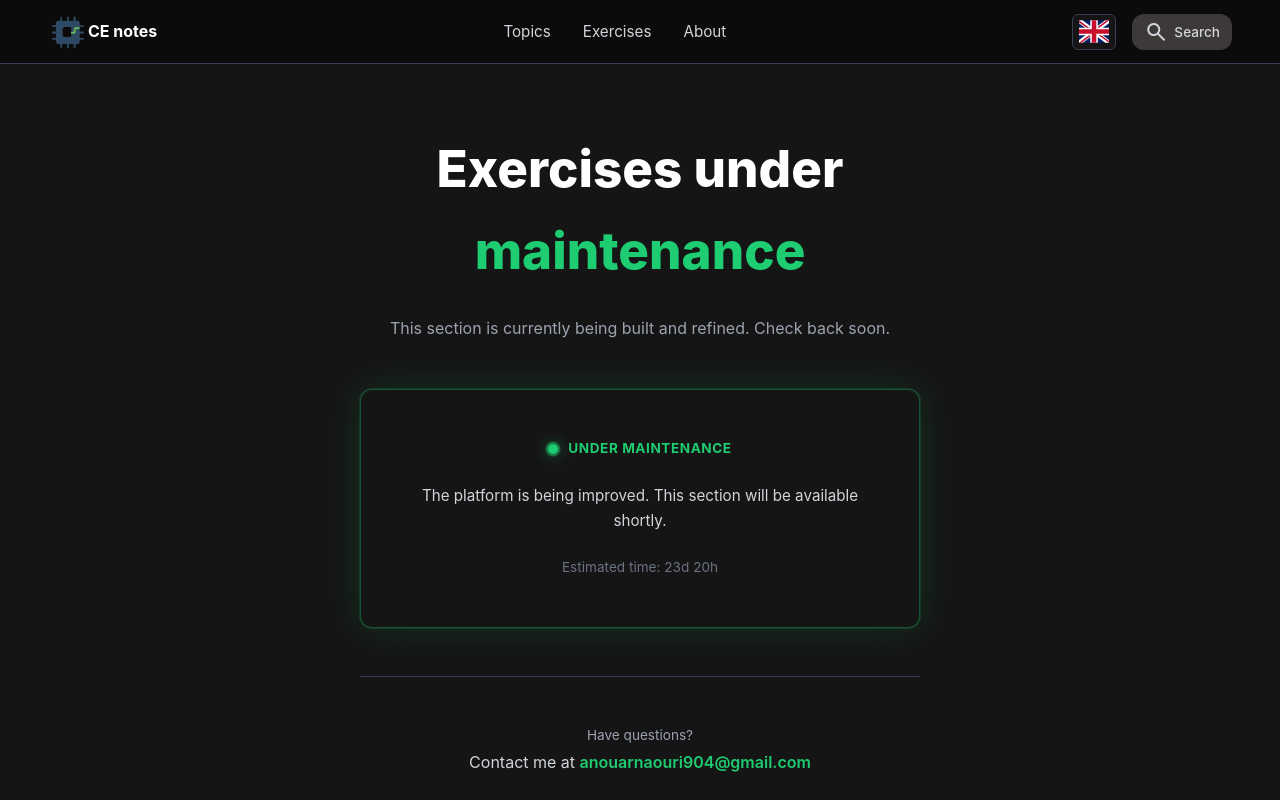
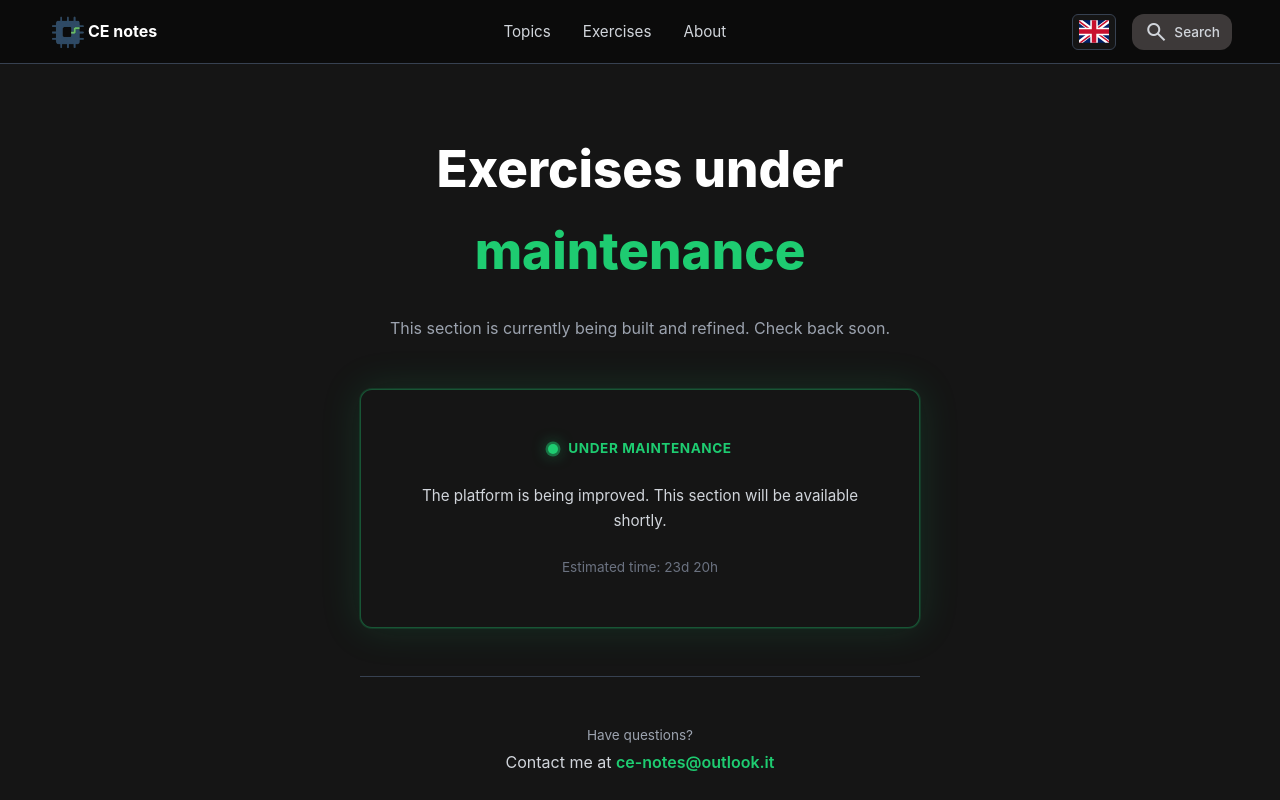
Before and after one commit to AnouarVision/ce-notes, a React (Vite) app: page /exercises in a window 1280 px wide. Shown: the top 800 px of the page. Built offline with nearby package versions, Linux system fonts and the light colour scheme.

Commit message:
fix: update contact email in UnderMaintenance component

```diff
--- a/src/components/UnderMaintenance/UnderMaintenance.jsx
+++ b/src/components/UnderMaintenance/UnderMaintenance.jsx
@@ -88,7 +88,7 @@ export default function UnderMaintenance({
             href="mailto:ce-notes@outlook.it"
             className={styles.email}
         >
-            anouarnaouri904@gmail.com
+            ce-notes@outlook.it
         </a>
 
 
```
